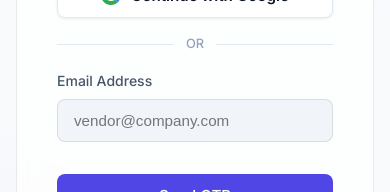
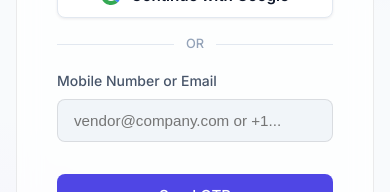
Before and after one commit to Aryan2627/Csupplier, a React (Vite) app: page /login in a window 390 px wide. Shown: the part 357-549 px from the top of the page. Built offline with nearby package versions, Linux system fonts and the light colour scheme.

Commit message:
feat: enable SMS OTP login by accepting phone numbers in the vendor portal

```diff
--- a/src/pages/Login.tsx
+++ b/src/pages/Login.tsx
@@ -126,12 +126,12 @@ export function Login() {
 
             <form onSubmit={handleRequestOTP} className="login-form">
               <div className="form-group">
-              <label htmlFor="email">Email Address</label>
+              <label htmlFor="email">Mobile Number or Email</label>
               <input
-                type="email"
+                type="text"
                 id="email"
                 className="input-field"
-                placeholder="vendor@company.com"
+                placeholder="vendor@company.com or +1..."
                 value={email}
                 onChange={(e) => setEmail(e.target.value)}
                 required
```
